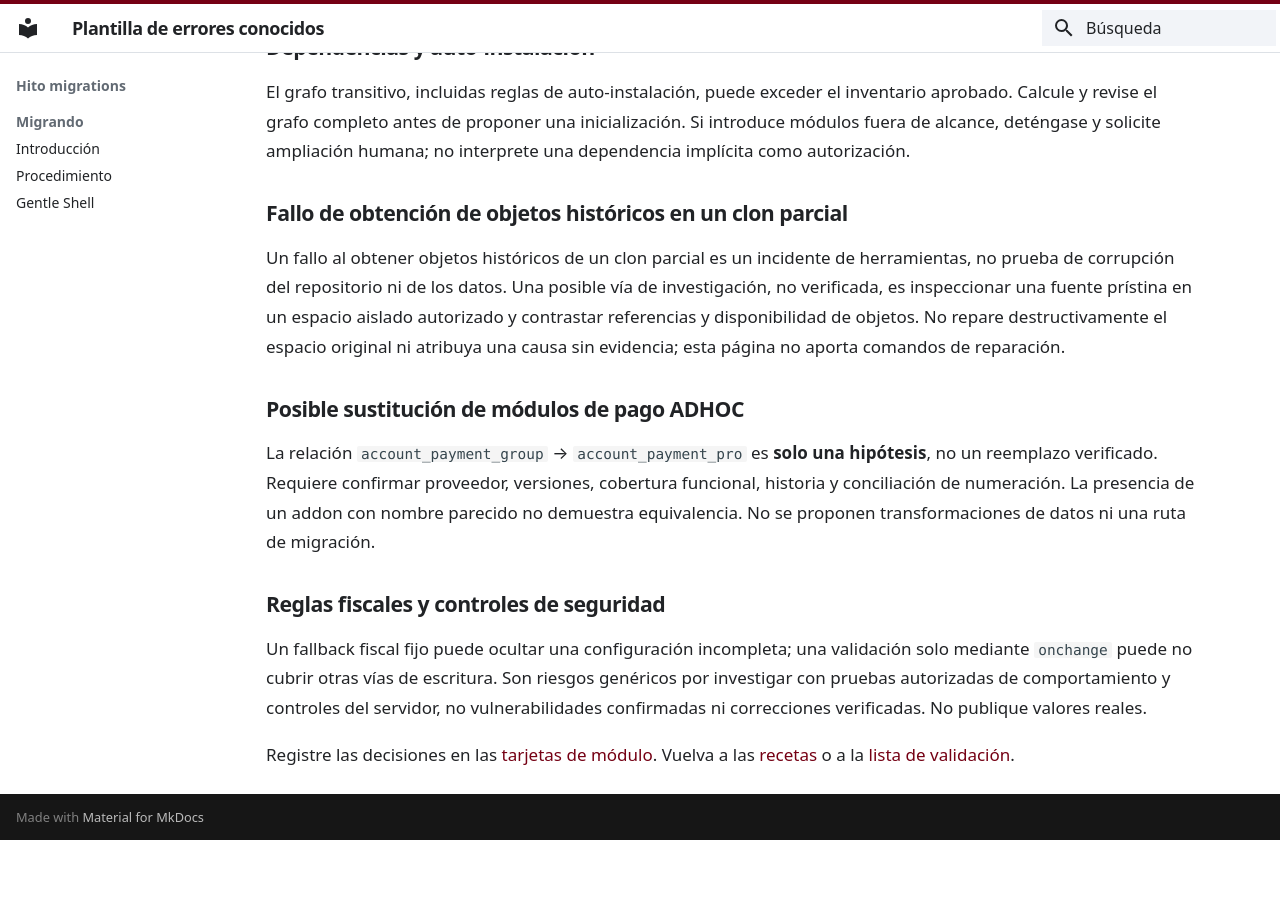
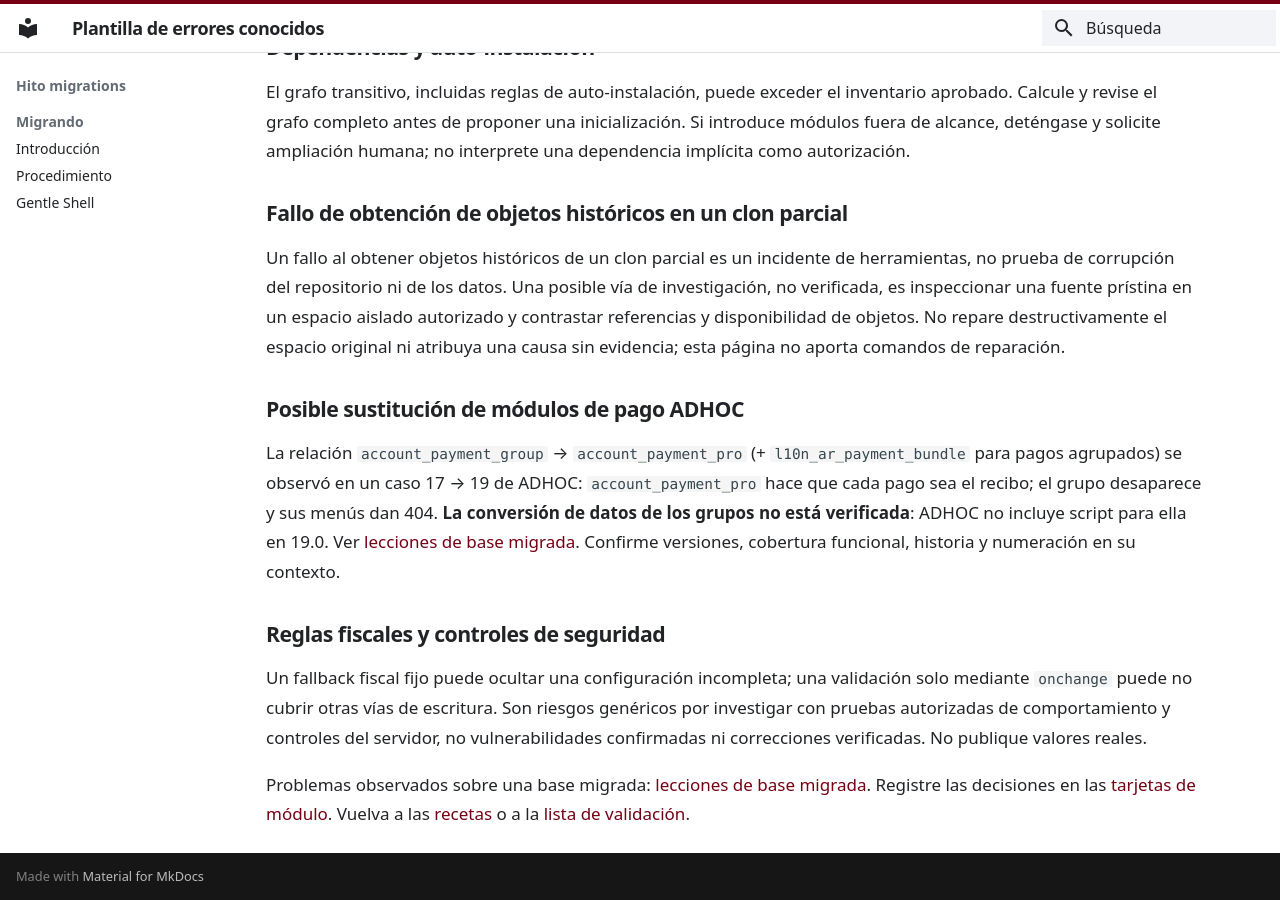
Before and after one commit to hito2026/hito-migrations, an MkDocs documentation site: the page built from docs/known-errors.md, in a window 1280 px wide and 900 px high, scrolled down 1479 px. Built offline with MkDocs 1.6.1 and Material for MkDocs 9.7.7, drawn with Linux system fonts in a browser that asks for light colours; before the commit the page ends 2319 px from its top, so only the background shows below that; some of the changed text lies outside the part shown.

Commit message:
docs: add upgraded database lessons for v0.3.1
Anonymized lessons observed on an Odoo 17 to 19 database migrated by the
official upgrade service: codeless module views and menus, obsolete xmlids,
inflation index ownership, referenced account tags, hidden payment menus and
missing asset bundles. Updates the ADHOC payment hypothesis in known errors.
Page is linked from known errors, outside the Migrando menu.

```diff
--- a/docs/known-errors.md
+++ b/docs/known-errors.md
@@ -48,10 +48,12 @@
 
 ### Posible sustitución de módulos de pago ADHOC
 
-La relación `account_payment_group` → `account_payment_pro` es **solo una hipótesis**,
-no un reemplazo verificado. Requiere confirmar proveedor, versiones, cobertura funcional,
-historia y conciliación de numeración. La presencia de un addon con nombre parecido
-no demuestra equivalencia. No se proponen transformaciones de datos ni una ruta de migración.
+La relación `account_payment_group` → `account_payment_pro` (+ `l10n_ar_payment_bundle`
+para pagos agrupados) se observó en un caso 17 → 19 de ADHOC: `account_payment_pro` hace
+que cada pago sea el recibo; el grupo desaparece y sus menús dan 404. **La conversión de
+datos de los grupos no está verificada**: ADHOC no incluye script para ella en 19.0.
+Ver [lecciones de base migrada](upgraded-db-lessons.md). Confirme versiones, cobertura
+funcional, historia y numeración en su contexto.
 
 ### Reglas fiscales y controles de seguridad
 
@@ -60,5 +62,6 @@
 investigar con pruebas autorizadas de comportamiento y controles del servidor, no
 vulnerabilidades confirmadas ni correcciones verificadas. No publique valores reales.
 
+Problemas observados sobre una base migrada: [lecciones de base migrada](upgraded-db-lessons.md).
 Registre las decisiones en las [tarjetas de módulo](migration-templates.md).
 Vuelva a las [recetas](recipes.md) o a la [lista de validación](validation.md).
--- a/mkdocs.yml
+++ b/mkdocs.yml
@@ -19,8 +19,8 @@
     - content.code.copy
 extra:
   documentation:
-    version: "0.3.0"
-    updated: "2026-10-21"
+    version: "0.3.1"
+    updated: "2026-10-25"
 extra_css:
   - stylesheets/extra.css
 markdown_extensions:
@@ -36,6 +36,7 @@
   /recipes.md
   /validation.md
   /known-errors.md
+  /upgraded-db-lessons.md
   /ai-guide.md
   /case-template.md
   /user-instructions.md
```
Also changed, not shown: docs/upgraded-db-lessons.md (added, +74 -0 lines), 1 other file.
